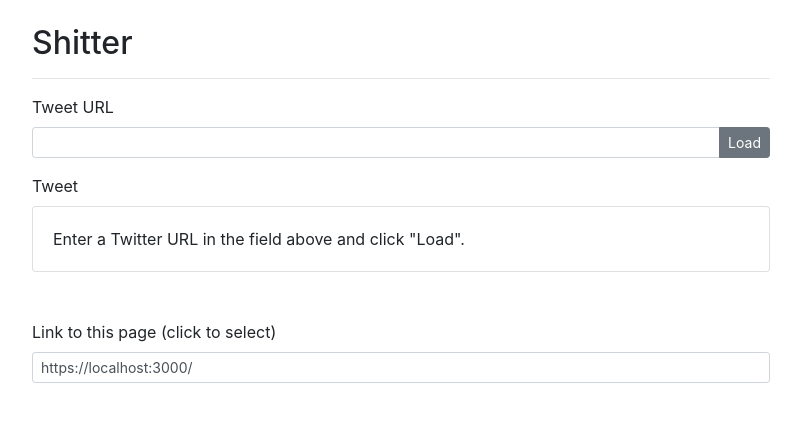
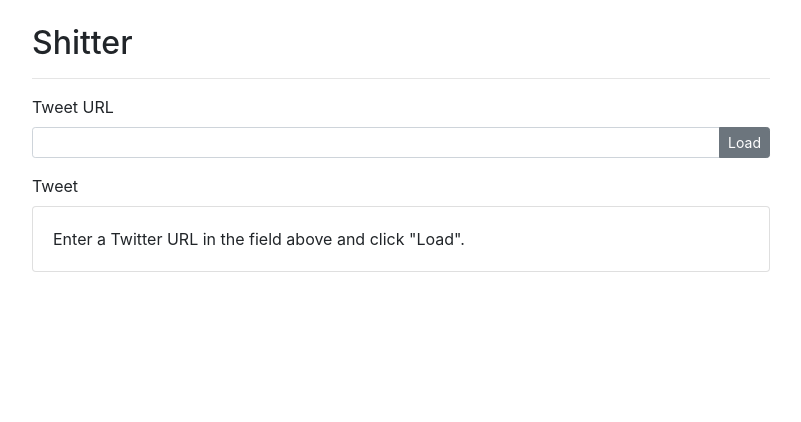
Before and after one commit to JackCuthbert/sleepy-birb, a Next.js app: page / in a window 1280 px wide. Shown: the top 422 px of the page, without its empty margins (239-1040 px from the left). Built offline with nearby package versions, Linux system fonts and the light colour scheme.

Commit message:
fix: don't show link to page unless a tweet is loaded

```diff
--- a/src/pages/index.tsx
+++ b/src/pages/index.tsx
@@ -230,6 +230,7 @@ function HomePage(props: { host: string }): JSX.Element {
             ) : null}
           </div>
 
+          {error === undefined && data !== undefined && !parseError ? (
             <div className="form-group">
               <label htmlFor="sharePath">
                 Link to this page (click to select)
@@ -241,6 +242,7 @@ function HomePage(props: { host: string }): JSX.Element {
                 onChange={() => {}}
               />
             </div>
+          ) : null}
         </div>
       </div>
     </>
```
Also changed, not shown: screenshot.png. Lines whose indentation alone changed are shown as unchanged.
